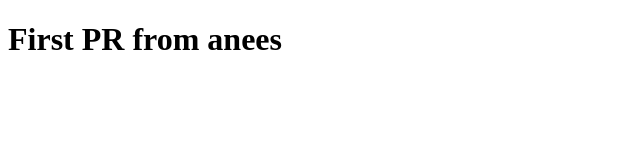
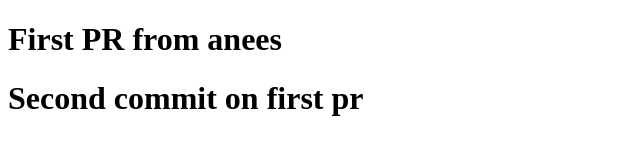
Before and after one commit to mohammad-anees-khan/sample-project, a plain HTML site: page index.html in a window 1280 px wide. Shown: the whole page, without its empty margins (0-640 px from the left). Drawn offline with Linux system fonts and the light colour scheme.

Commit message:
chore: second commit

```diff
--- a/index.html
+++ b/index.html
@@ -7,6 +7,7 @@
 </head>
 <body>
     <h1>First PR from anees</h1>
+    <h1>Second commit on first pr</h1>
 
 </body>
 </html>
```
